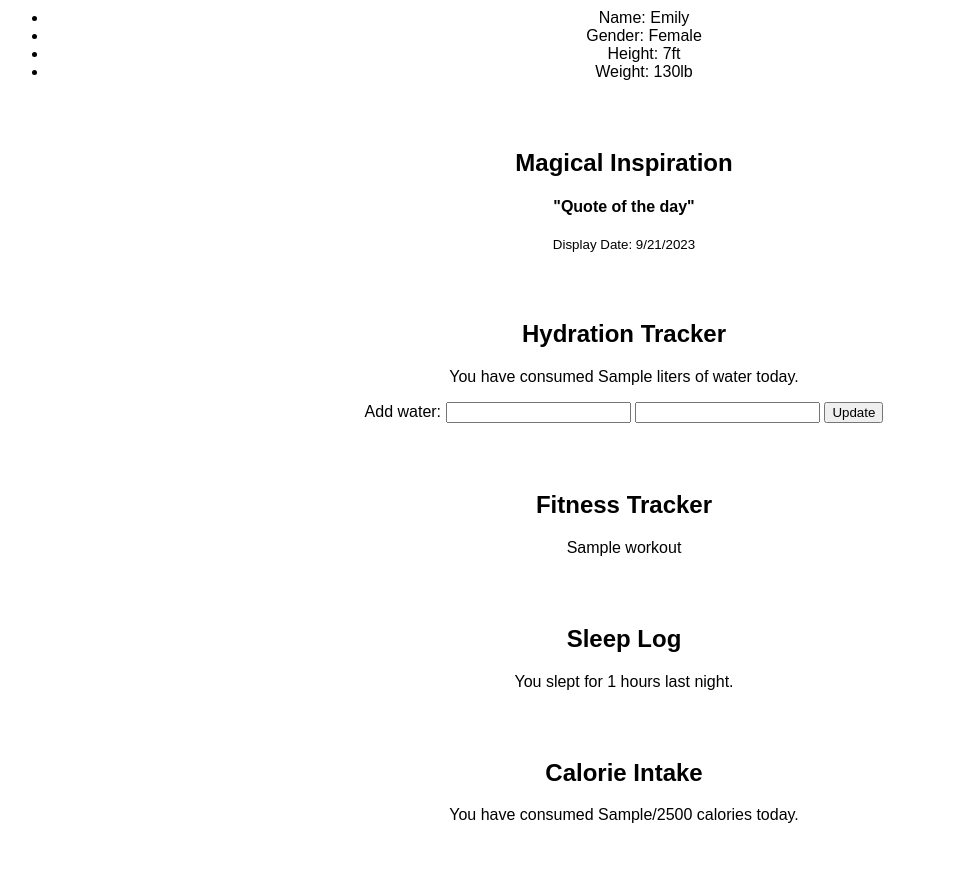
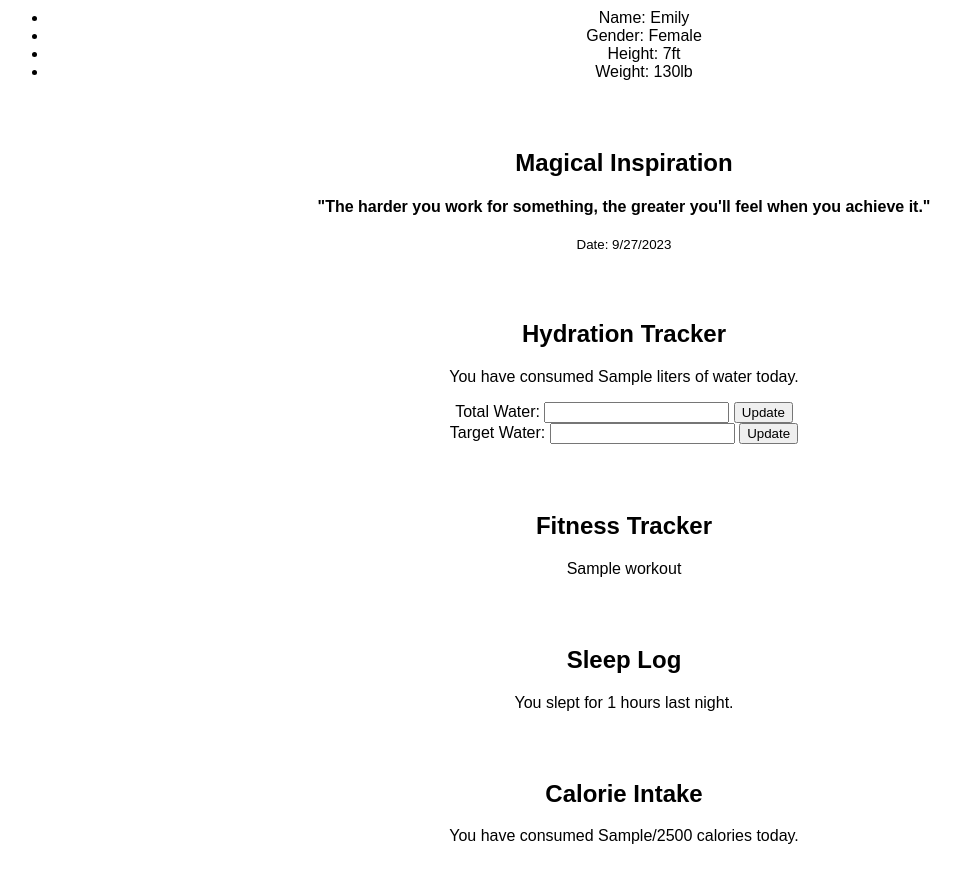
Before and after one commit to JackStendeback/WellnessWizard, a Node project: template views/homepage.handlebars in a window 1280 px wide. Shown: the part 351-1236 px from the top of the page, without its empty margins (16-977 px from the left). Before the commit the page ends 1174 px from the top, so only its background shows below. Run offline with Node 20 templates, Linux system fonts and the light colour scheme; the template is opened without the code that fills it: most values are stand-ins (such as "Sample title", 1, 10 or a date in 2020); some libraries are stand-ins or nearby versions.

Commit message:
added day.js functionality, added quotes, added input in hydration

```diff
--- a/views/homepage.handlebars
+++ b/views/homepage.handlebars
@@ -2,7 +2,6 @@
     <nav class="navbar">
         <div class="navbar-brand">
             <div class="navbar-burger"></div>
-            <!-- You can add your logo or other branding here -->
         </div>
         <div class="navbar-menu">
             <div class="navbar-end">
@@ -50,8 +49,8 @@
                                 <span class="icon"><i class="fas fa-magic fa-lg"></i></span>
                             </div>
                             <h2 class="title">Magical Inspiration</h2>
-                            <h4>"Quote of the day"</h4>
-                            <p><small>Display Date: 9/21/2023</small></p>
+                            <h4></h4>
+                            <p><small>Date:</small></p>
                         </div>
                     </div>
                 </div>
@@ -66,9 +65,11 @@
                             <h2 class="title">Hydration Tracker</h2>
                             <p>You have consumed {{waterConsumption}} liters of water today.</p>
                             <form action="/api/hydration" class="my-2" id="create-hydration">
-                                <label for="waterAmount" class="block mb-1">Add water:</label>
-
+                                <label for="waterAmount" class="block mb-1">Total Water:</label>
                                 <input type="number" id="totalDailyWater" name="totalDailyWater" min="0" step="1" class="block w-full p-1 mb-2 border rounded">
+                                <button type="submit" class="block w-full p-1 border rounded bg-blue-500 hover:bg-blue-700 text-white">Update</button>
+                                <br>
+                                <label for="waterAmount" class="block mb-1">Target Water:</label>
                                 <input type="number" id="targetDailyWater" name="targetDailyWater" min="0" step="1" class="block w-full p-1 mb-2 border rounded">
                                 <button type="submit" class="block w-full p-1 border rounded bg-blue-500 hover:bg-blue-700 text-white">Update</button>
 
@@ -97,7 +98,6 @@
                 <!-- Sleep Log Card -->
                 <div class="column">
                     <div class="card sleep-log" onclick="toggleCardContent(this)">
-                        <div class="card sleep-log is-rounded">
                             <div class="card-content">
                                 <div class="icon-wrapper">
                                     <span class="icon"><i class="fas fa-bed fa-lg"></i></span>
@@ -105,7 +105,6 @@
                                 <h2 class="title">Sleep Log</h2>
                                 <p>You slept for {{totalSleep}} hours last night.</p>
                             </div>
-                        </div>
                     </div>
 
                     <!-- Calorie Intake Card -->
@@ -258,6 +257,39 @@
             overlay.classList.remove('active');
             if (activeCard) activeCard.classList.remove('active');
         }
+
+        document.addEventListener('DOMContentLoaded', function () {
+        const quotes = [
+            "Your limitation—it's only your imagination.",
+            "Push yourself, because no one else is going to do it for you.",
+            "Sometimes later becomes never. Do it now.",
+            "Great things never come from comfort zones.",
+            "Dream it. Wish it. Do it.",
+            "Success doesn't just find you. You have to go out and get it.",
+            "The harder you work for something, the greater you'll feel when you achieve it.",
+            "Dream bigger. Do bigger.",
+            "Don't stop when you're tired. Stop when you're done.",
+            "Wake up with determination. Go to bed with satisfaction.",
+        ];
+
+        let startDate = Date.UTC(2023, 8, 21);
+        let currentDate = new Date();
+
+        let differenceInTime = currentDate.getTime() - startDate;
+        let differenceInDays = Math.floor(differenceInTime / (1000 * 3600 * 24));
+
+        if (differenceInDays < 0) {
+            console.error("Start date is in the future");
+            return;
+        }
+
+        let index = differenceInDays % quotes.length;
+        document.querySelector('.magical-inspiration h4').innerText = `"${quotes[index]}"`;
+
+        let displayDate = currentDate.toLocaleDateString();
+        document.querySelector('.magical-inspiration p small').textContent = `Date: ${displayDate}`;
+});
+
     </script>
     <script src="/js/homepage.js"></script>
 </body>
```
Also changed, not shown: views/layouts/main.handlebars (+6 -14 lines).
